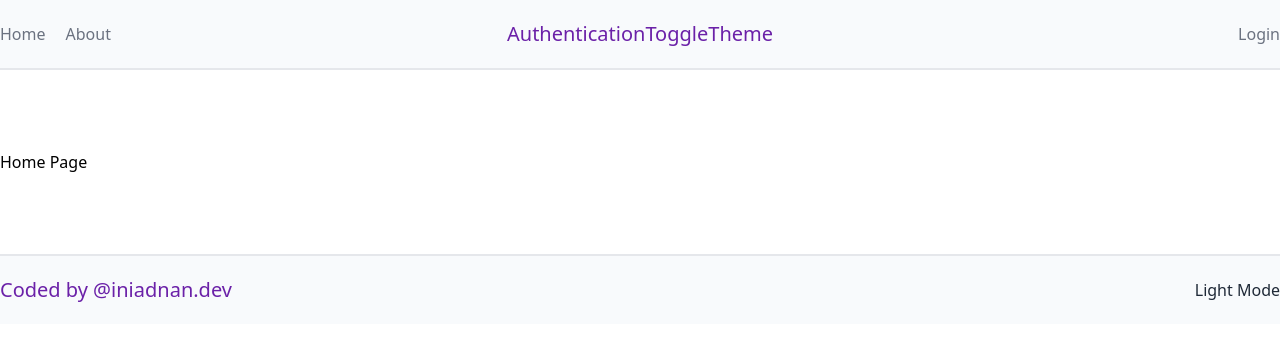
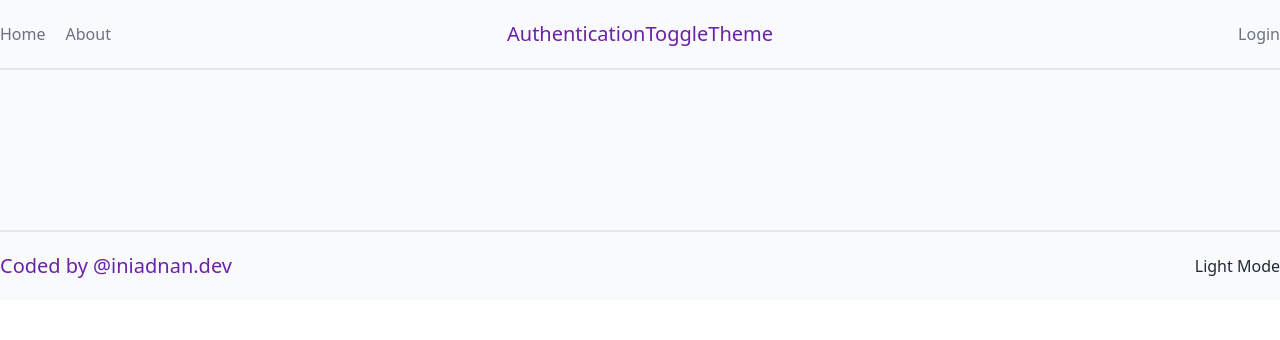
Before and after one commit to iniadnan/react-ts-usecontext-authentication, a React (Vite) app: page / in a window 1280 px wide. Shown: the top 340 px of the page. Built offline with nearby package versions, Linux system fonts and the light colour scheme.

Commit message:
showing todo in home

```diff
--- /dev/null
+++ b/src/components/HomeCard.tsx
@@ -0,0 +1,19 @@
+import { ITodos } from "../types"
+
+export default function HomeCard(props: ITodos) {
+
+    const { title, description, date, important } = props
+
+    return (
+        <article className="relative w-full py-10 px-5 rounded bg-slate-100">
+            <span className="h-[30px] inline-flex items-center px-5 rounded absolute -top-[15px] bg-purple-700 text-slate-200">{date}</span>
+            {important === "true" && <span className="absolute top-5 right-5">
+                <svg xmlns="http://www.w3.org/2000/svg" fill="none" viewBox="0 0 24 24" strokeWidth="1.5" stroke="currentColor" className="w-6 h-6">
+                    <path strokeLinecap="round" strokeLinejoin="round" d="M14.857 17.082a23.848 23.848 0 0 0 5.454-1.31A8.967 8.967 0 0 1 18 9.75V9A6 6 0 0 0 6 9v.75a8.967 8.967 0 0 1-2.312 6.022c1.733.64 3.56 1.085 5.455 1.31m5.714 0a24.255 24.255 0 0 1-5.714 0m5.714 0a3 3 0 1 1-5.714 0" />
+                </svg>
+            </span>}
+            <h2 className="font-semibold text-xl text-gray-700">{title}</h2>
+            <p className="w-8/12 text-base text-gray-600">{description}</p>
+        </article>
+    )
+}
--- a/src/pages/Home.tsx
+++ b/src/pages/Home.tsx
@@ -1,8 +1,16 @@
+import { useTheme } from "../contexts/ThemeContext"
+import useLocalStorage from "../hooks/useLocalStorage";
+import { ITodos } from "../types";
+import HomeCard from "../components/HomeCard";
 export default function Home() {
+    const { darkMode } = useTheme();
+    const { value: todos } = useLocalStorage<ITodos[]>('todo', []);
     return (
-        <main>
+        <main className={`${darkMode ? 'bg-slate-900' : 'bg-slate-50'} w-full`}>
             <div className="container mx-auto px-5 md:px-0 py-20">
-                <h1>Home Page</h1>
+                <div className="grid grid-cols-3 gap-5">
+                    {todos.map((todo) => <HomeCard key={todo.id} description={todo.description} important={todo.important} title={todo.title} date={todo.date} />)}
+                </div>
             </div>
         </main>
     )
```
